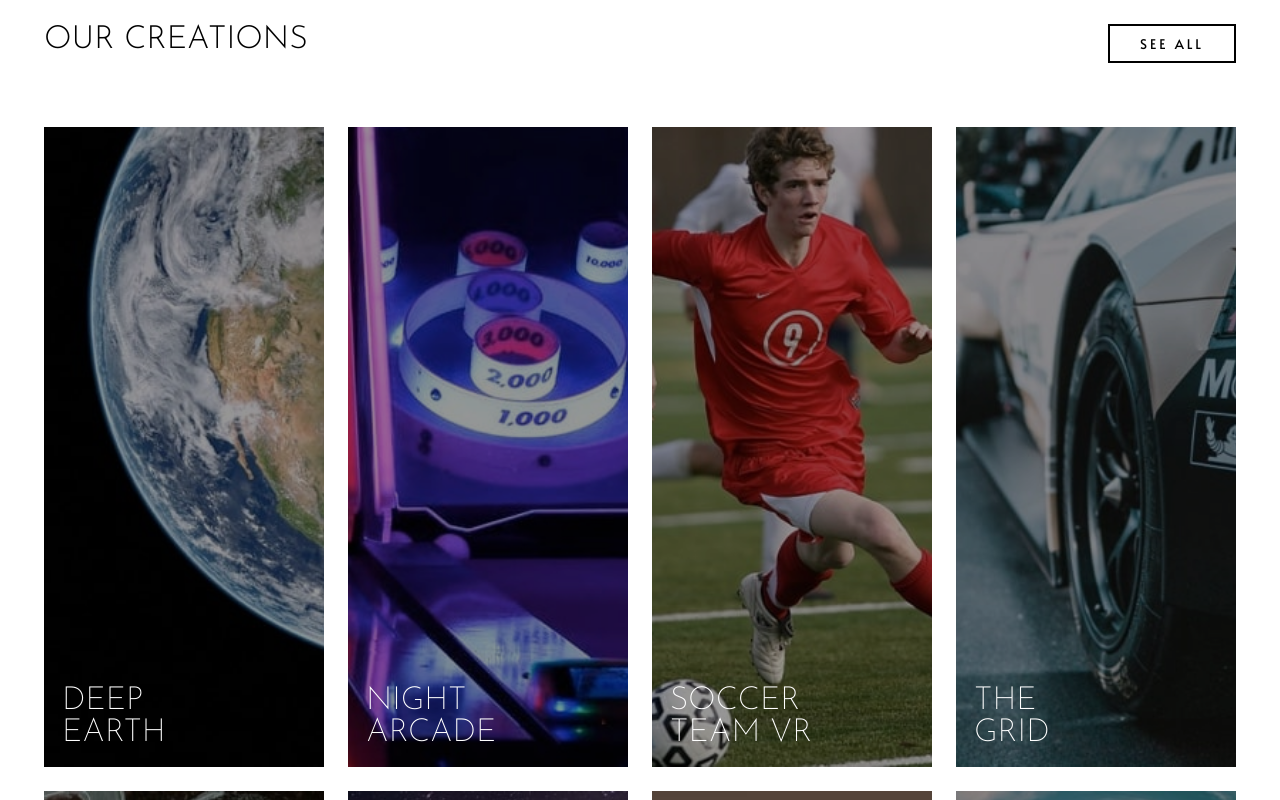
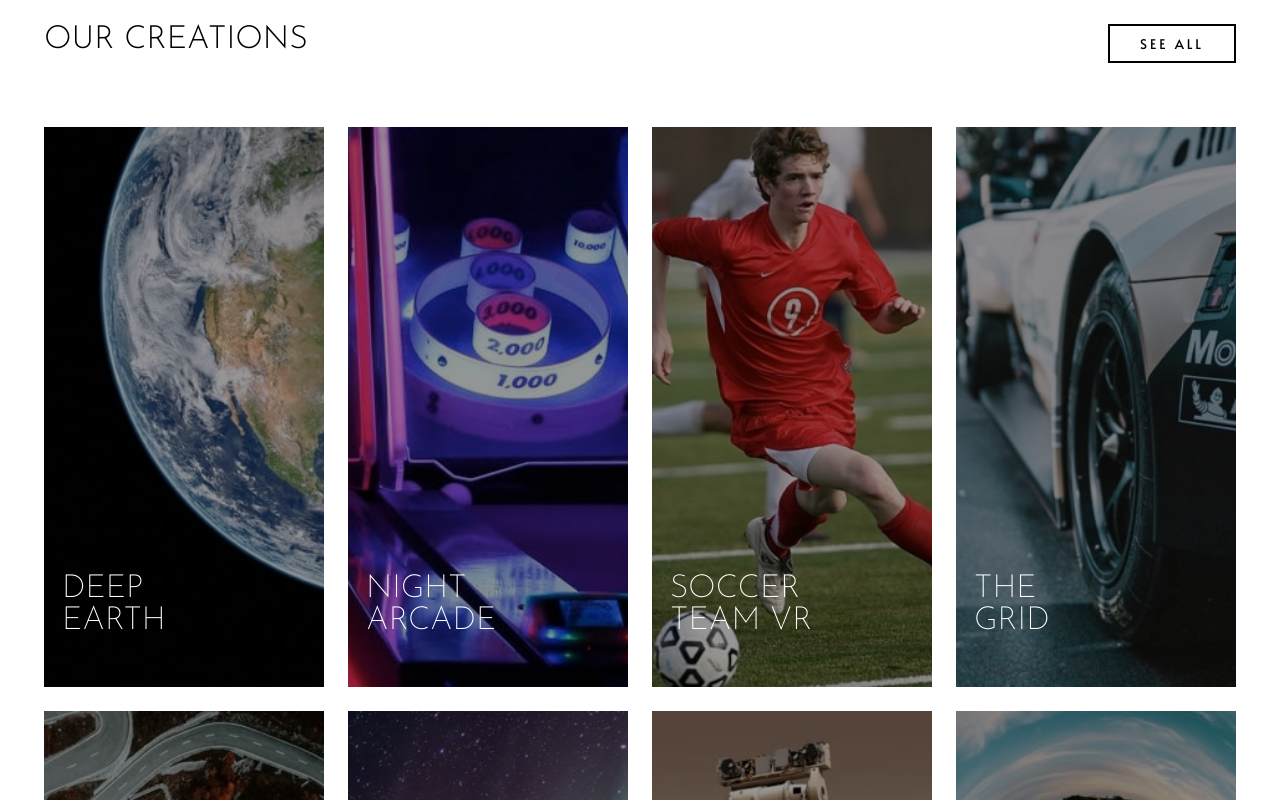
Before and after one commit to Hummingcoder/LoopStudios-frontend-mentor-solution, a plain HTML site: page index.html in a window 1280 px wide. Shown: the part 1680-2480 px from the top of the page. Drawn offline with Linux system fonts and the light colour scheme.

Commit message:
css changes

```diff
--- a/index.css
+++ b/index.css
@@ -482,15 +482,15 @@ footer p {
   .creation_section {
     grid-template-columns: repeat(4, 1fr);
   }
-  .creation_section div {
-    height: 80vh;
-  }
   .desc-txt {
     padding: 4em;
   }
   .creation_section div {
     width: 100%;
-    height: 80vh;
+    height: 70vh;
+  }
+  .creation_section div p {
+    padding-bottom: 2rem;
   }
   .earth {
     background-image: url(images/desktop/image-deep-earth.jpg);
```
